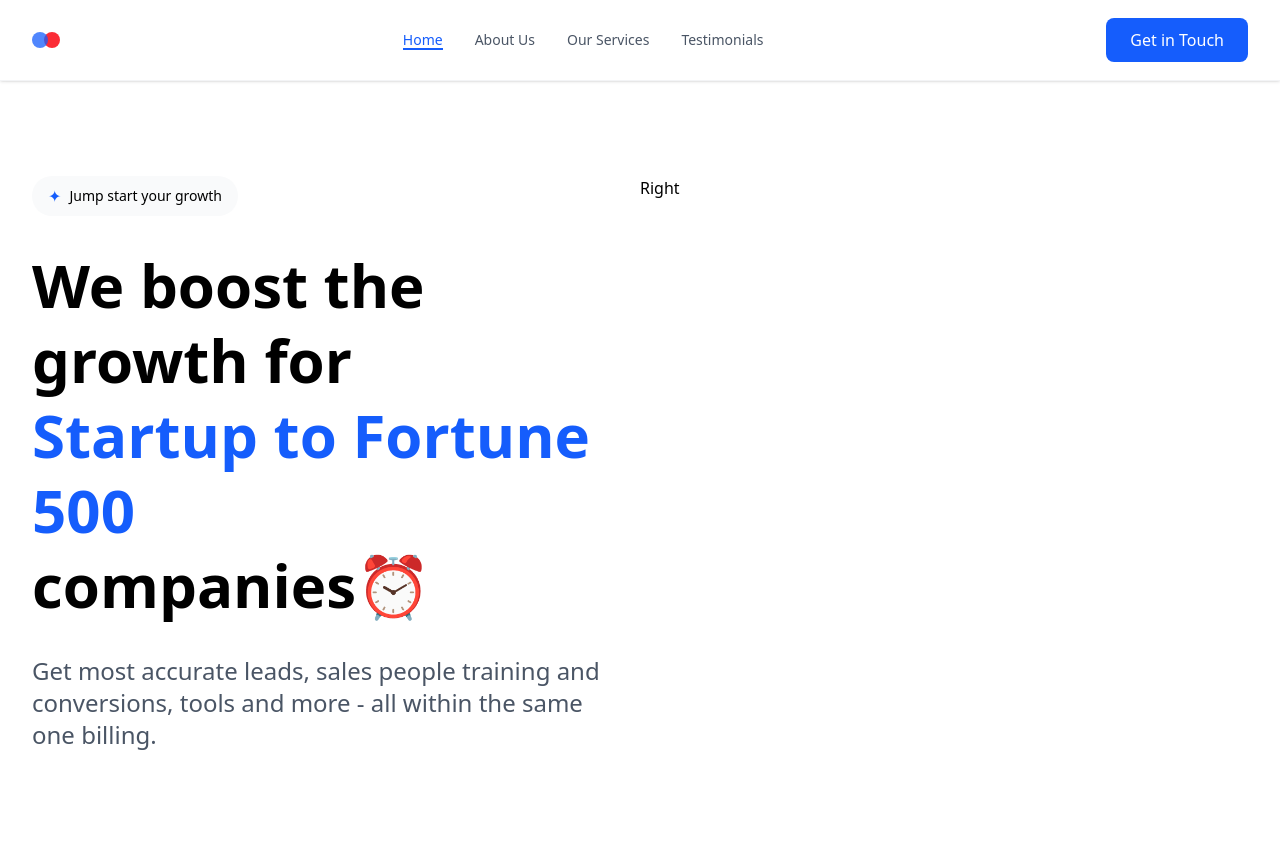
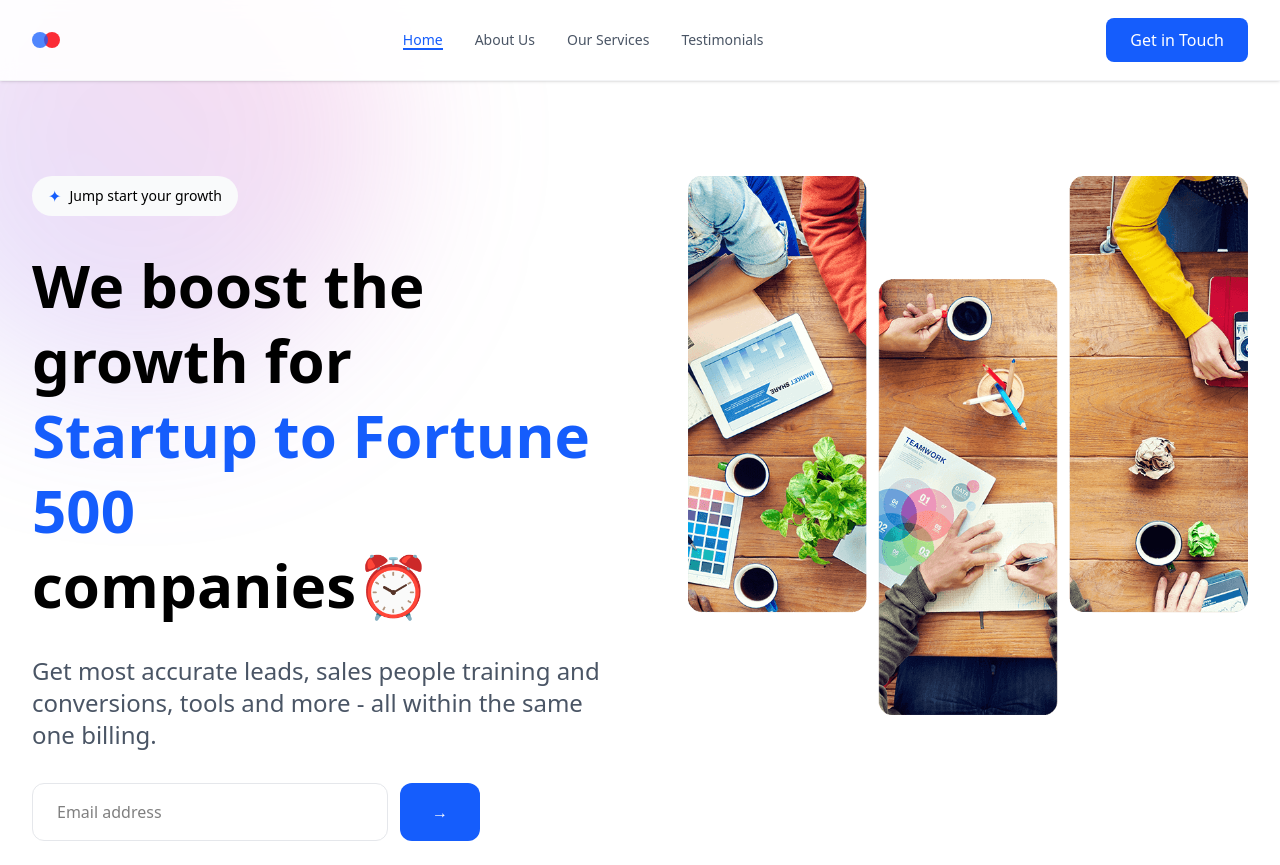
Before and after one commit to xor-xeno/React-Project, a React (Vite) app in the folder basic2/: page / in a window 1280 px wide. Before the commit the page ends 800 px from the top, so only its background shows below. Built offline with nearby package versions, Linux system fonts and the light colour scheme.

Commit message:
hero change

```diff
--- a/basic2/src/App.jsx
+++ b/basic2/src/App.jsx
@@ -5,10 +5,13 @@
 function App() {
 
   return (
-    <>
-    <Navbar />
-    <Herosc />
-    </>
+    <main className="relative min-h-screen overflow-x-hidden">
+      <div className='absolute -top-28 -left-28 w-[500px] h-[500px] bg-gradient-to-tr from-indigo-500/20 to-pink-500/20 rounded-full blur-[80px] -z-1'></div>
+      <div className='overflow-hidden '>
+        <Navbar />
+        <Herosc />
+      </div>
+    </main>
   )
 }
 
--- a/basic2/src/components/Herosc.jsx
+++ b/basic2/src/components/Herosc.jsx
@@ -1,45 +1,57 @@
-import React from 'react'
+import React from "react";
+import Heroimage from "../assets/hero-image.png";
 
 const Herosc = () => {
   return (
-    <section className='container mx-auto flex flex-col md:flex-row justify-between pt-44 pb-6 px-4 sm:px-6 lg:px-8'>
-
-
+    <section className="container mx-auto flex flex-col md:flex-row justify-between pt-44 pb-6 px-4 sm:px-6 lg:px-8">
       {/* Left Col */}
-      <div className='w-full md:w-1/2 space-y-8 '>
-
-
+      <div className="w-full md:w-1/2 space-y-8 ">
         {/* star badge */}
-          <div className='flex items-center gap-2 bg-gray-50 w-fit px-4 py-2 rounded-full hover:bg-gray-100 transition-colors cursor-pointer group'>
-            <span className='text-blue-600 group-hover:text-red-500 group-hover:scale-110 transition-transform'>✦</span>
-            <span className='text-sm font-medium'>Jump start your growth</span>
-          </div>
-
+        <div className="flex items-center gap-2 bg-gray-50 w-fit px-4 py-2 rounded-full hover:bg-gray-100 transition-colors cursor-pointer group">
+          <span className="text-blue-600 group-hover:text-red-500 group-hover:scale-110 transition-transform">
+            ✦
+          </span>
+          <span className="text-sm font-medium">Jump start your growth</span>
+        </div>
 
         {/* Heading */}
-        <h1 className='text-4xl md:text-5xl lg:text-6xl font-bold leading-tight'>We boost the growth for
-          <span className='text-blue-600 relative inline-block'> Startup to Fortune 500</span> companies
-          <span className='hover:opacity-80'>⏰</span>
+        <h1 className="text-4xl md:text-5xl lg:text-6xl font-bold leading-tight">
+          We boost the growth for
+          <span className="text-blue-600 relative inline-block">
+            {" "}
+            Startup to Fortune 500
+          </span>{" "}
+          companies
+          <span className="hover:opacity-80">⏰</span>
         </h1>
 
-
         {/* Description */}
-        <p className='text-gray-600 text-lg md:text-xl lg:text-2xl max-w-xl'>Get most accurate leads, sales people training and conversions, tools and more - all within the same one billing.</p>
-
+        <p className="text-gray-600 text-lg md:text-xl lg:text-2xl max-w-xl">
+          Get most accurate leads, sales people training and conversions, tools
+          and more - all within the same one billing.
+        </p>
 
         {/* Input Box */}
-
-
-
+        <div className="flex gap-3 max-w-md">
+          <input
+            type="email"
+            placeholder="Email address"
+            className="flex-1 px-6 py-4 border border-gray-200 rounded-xl focus:outline-none focus:border-blue-600 focus:ring-2 focus:ring-blue-100 transition-all"
+          />
+          <button className="bg-blue-600 text-white px-8 py-4 rounded-xl hover:bg-blue-700 cursor-pointer transition-all hover:shadow-lg hover:shadow-blue-300">
+            →
+          </button>
+        </div>
       </div>
 
       {/* Right Col*/}
-      <div className='w-full md:w-1/2'>
-        Right
+      <div className="w-full md:w-1/2 mt-16 md:mt-0 pl-0 md:pl-12">
+        <div className="relative">
+          <img src={Heroimage} alt="hero" className="rounded-lg relative z-10 hover:scale-[1.02] transition-transform duration-300" />
+        </div>
       </div>
+    </section>
+  );
+};
 
-    </section>
-  )
-}
-
-export default Herosc
+export default Herosc;
```
